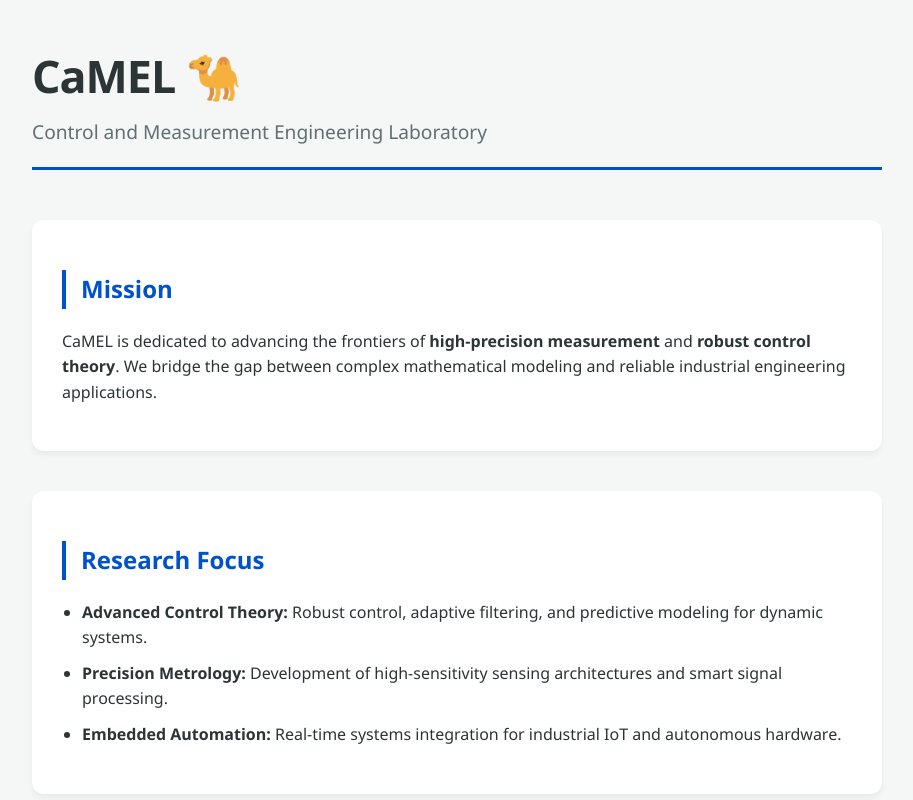
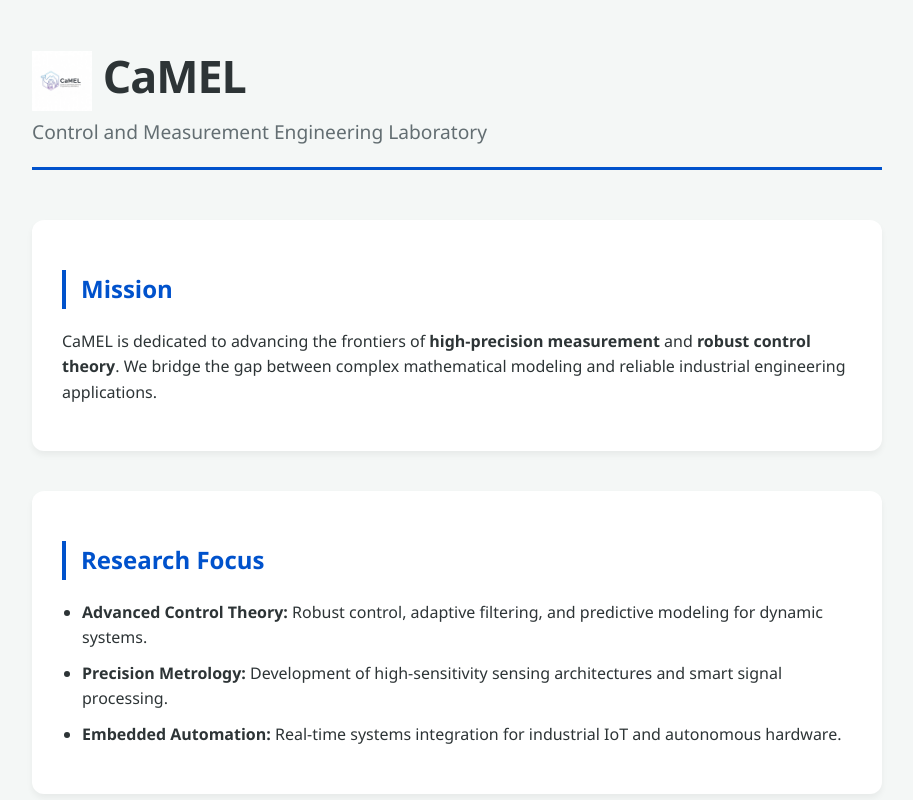
Before and after one commit to CaMEL-Laboratory/CaMEL-Laboratory.github.io, a plain HTML site: page index.html in a window 1280 px wide. Shown: the top 800 px of the page, without its empty margins (183-1096 px from the left). Drawn offline with Linux system fonts and the light colour scheme.

Commit message:
Update index.html with new English template and logo

```diff
--- a/index.html
+++ b/index.html
@@ -50,7 +50,7 @@
 <body>
 
 <header>
-    <h1>CaMEL <span class="camel-emoji">🐪</span></h1>
+    <h1><img src="logoCamel.jpg" alt="CaMEL Lab Logo" style="height: 60px; vertical-align: middle;"> CaMEL</h1>
     <div class="tagline">Control and Measurement Engineering Laboratory</div>
 </header>
 
```
